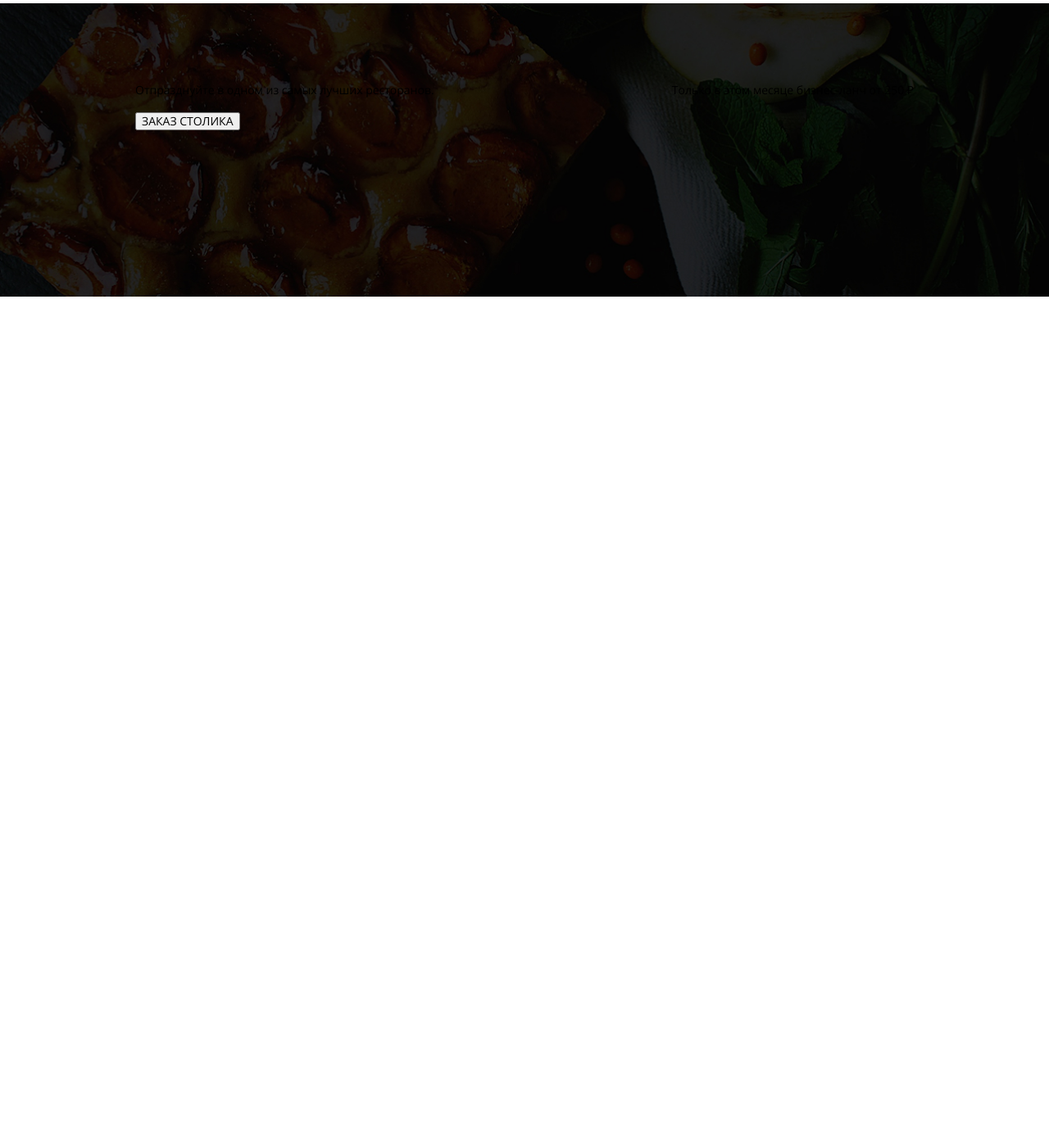
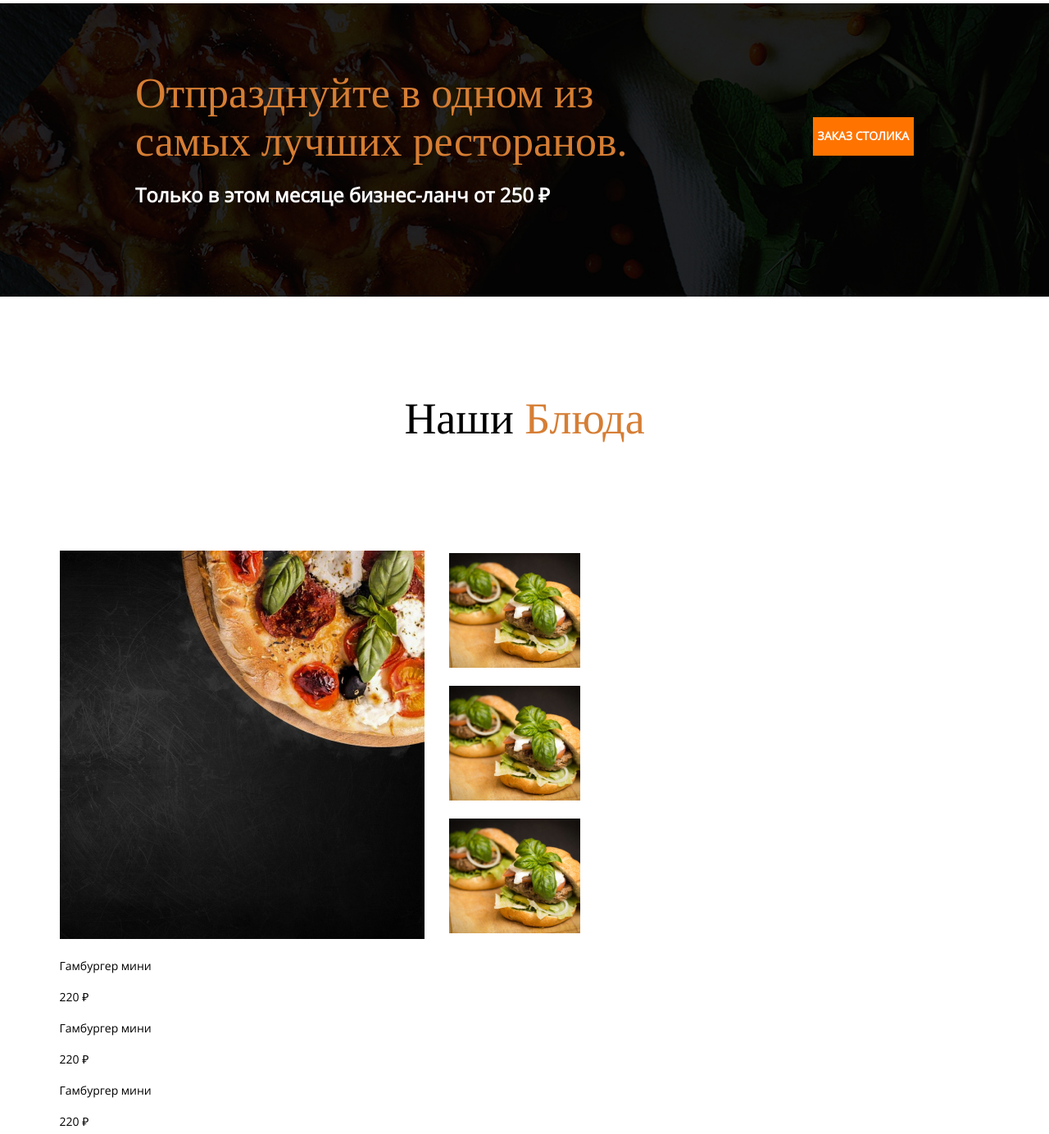
Before and after one commit to licler/Restor, a website: page app/index.html in a window 1280 px wide. Shown: the part 1936-3320 px from the top of the page at 82% size. Before the commit the page ends 2298 px from the top, so only its background shows below. Drawn offline with nearby package versions, Linux system fonts and the light colour scheme; files that its build step writes are made by us from their sources; files whose address does not match are found by name; a web font is replaced by a local one.

Commit message:
dinner images finish grid

```diff
--- a/app/index.html
+++ b/app/index.html
@@ -123,8 +123,8 @@
             <div class="container">
                 <div class="information__wrapper">
                     <div class="information__content">
-                        <div class="information__title">
-                            Наша <span class="information__title-name">История</span>
+                        <div class="information__title title">
+                            Наша <span class="title__name">История</span>
                         </div>
                         <p class="information__text">
                             Как и у любого другого самобытного места, у нас есть своя, особая история. Идея ресторана
@@ -171,6 +171,7 @@
         </section>
         <div class="action" style="background-image: url(img/content/action.jpg);">
             <div class="action__wrapper">
+                <div class="action__content">
                     <p class="action__text">
                         Отпразднуйте в одном из
                         самых лучших ресторанов.
@@ -179,11 +180,59 @@
                         Только в этом месяце бизнес-ланч от 250 ₽
                     </p>
                 </div>
+                <div class="action__btn">
                     <button class="main__btn">
                         ЗАКАЗ СТОЛИКА
                     </button>
                 </div>
+            </div>
 
+
+        </div>
+        <section class="dinner">
+            <div class="container">
+                <div class="dinner__wrapper">
+                    <div class="title dinner__title">
+                        Наши <span class= "title__name">Блюда</span>
+                    </div>
+                    <div class="dinner__inner">
+                        <div class="dinner__box">
+                            <a class="dinner__link" href="#"><img  class="dinner__images dinner__images--big" src="img/content/gamb_1.jpg" alt="dinner"></a>
+                            <a class="dinner__link" href="#"><img  class="dinner__images" src="img/content/gamb_2.jpg" alt="dinner"></a>
+                            <a class="dinner__link" href="#"><img  class="dinner__images" src="img/content/gamb_2.jpg" alt="dinner"></a>
+                            <a class="dinner__link" href="#"><img  class="dinner__images" src="img/content/gamb_2.jpg" alt="dinner"></a>
+                        </div>
+                        <div class="dinner__content-box">
+                            <div class="dinner__content-item">
+                                <p class="dinner__content-text">
+                                    Гамбургер мини
+                                </p>
+                                <p class="dinner__content-price">
+                                    220 ₽
+                                </p>
+                            </div>
+                            <div class="dinner__content-item">
+                                <p class="dinner__content-text">
+                                    Гамбургер мини
+                                </p>
+                                <p class="dinner__content-price">
+                                    220 ₽
+                                </p>
+                            </div>
+                            <div class="dinner__content-item">
+                                <p class="dinner__content-text">
+                                    Гамбургер мини
+                                </p>
+                                <p class="dinner__content-price">
+                                    220 ₽
+                                </p>
+                            </div>
+                        </div>
+                    </div>
+
+                </div>
+            </div>
+        </section>
     </main>
     <footer>
 
--- /dev/null
+++ b/app/scss/dinner.scss
@@ -0,0 +1,28 @@
+// start dinner
+.dinner {
+  padding: 132px 0 150px;
+  &__title {
+    margin-top: 0;
+    margin-bottom: 0;
+    padding-bottom: 139px;
+    text-align: center;
+  }
+  &__link:first-child {
+    //   grid-column: span 2;
+    grid-row: span 3;
+  }
+  &__box {
+    max-width: 635px;
+    display: grid;
+    grid-template-columns: repeat(2, 1fr);
+    grid-template-rows: repeat(3, 1fr);
+    align-items: center;
+    grid-gap: 0 30px;
+
+  }
+  &__images--big {
+      max-width: 445px;
+  }
+}
+
+// end dinner
--- a/app/scss/global.scss
+++ b/app/scss/global.scss
@@ -69,3 +69,13 @@ body {
 	line-height: 19,07px;
 	font-weight: 400;
 }
+.title {
+    font-family: "Tinos-Regular";
+    font-size: 54px;
+    line-height: 35px;
+    margin-bottom: 25px;
+    margin-top: 55px;
+}
+.title__name {
+    color: $title;
+  }
--- a/app/scss/information.scss
+++ b/app/scss/information.scss
@@ -6,16 +6,10 @@
     display: flex;
     justify-content: space-between;
   }
-  &__title {
-    font-family: "Tinos-Regular";
-    font-size: 54px;
-    line-height: 35px;
-    margin-bottom: 25px;
-    margin-top: 55px;
-  }
-  &__title-name {
-    color: $title;
-  }
+//   &__title {
+
+//   }
+
   &__content {
     max-width: 445px;
     width: 100%;
@@ -65,6 +59,7 @@
   }
 }
 
+
 // end information
 
 // start action
@@ -74,11 +69,40 @@
   background-size: cover;
   width: 100%;
   height: 358px;
-  padding: 80px 165px;
+  padding: 0px 165px;
   &__wrapper {
-  display: flex;
-  justify-content: space-between;
-}
+    display: flex;
+    justify-content: space-between;
+  }
+  &__text {
+    font-size: 52px;
+    color: #d67e34;
+    font-family: "Tinos-Regular";
+    max-width: 602px;
+    width: 100%;
+    line-height: 59px;
+    margin-bottom: 20px;
+    margin-top: 80px;
+  }
+  &__name {
+    font-size: 24px;
+    font-family: "OpenSans";
+    font-weight: 700;
+    color: #fff;
+  }
+  &__btn {
+    padding-top: 150px;
+  }
+  .main__btn {
+    max-width: 157px;
+    height: 47px;
+    width: 100%;
+    background-color: $btn;
+    border: none;
+    color: #fff;
+    font-weight: 700;
+    margin-top: -12px;
+  }
 }
 
 // end action
--- a/app/scss/style.scss
+++ b/app/scss/style.scss
@@ -5,4 +5,5 @@
 @import "header";
 @import 'slogan';
 @import 'information';
+@import 'dinner';
 @import "footer";
```
Also changed, not shown: dist/css/style.css, dist/css/style.min.css, dist/img/content/icon_2.png (deleted), dist/index.html. Lines whose indentation alone changed are shown as unchanged.
